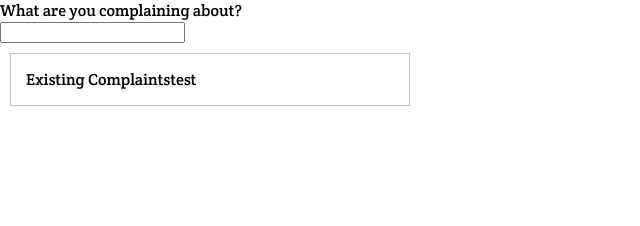
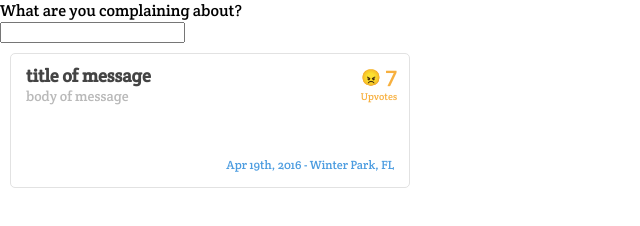
Before and after one commit to ddoria921/ODevs-React-Hack-Night, a React app: page / in a window 1280 px wide. Shown: the whole page, without its empty margins (0-640 px from the left). Built offline with nearby package versions, Linux system fonts and the light colour scheme.

Commit message:
Updates existingComplaint component
also removes goat comp

```diff
--- a/src/components/existingComplaint.js
+++ b/src/components/existingComplaint.js
@@ -7,8 +7,10 @@ class existingComplaint extends React.Component {
   render() {
     return (
       <div className='existingComplaint'>
-        <span>Existing Complaints</span>
-        test
+        <div className='complaintVotes'><span className='voteEmoji'>😠</span> 7<div className='voteText'>Upvotes</div></div>
+        <div className='complaintTitle'><strong>title of message{this.props.title}</strong></div>
+        <div className='complaintBody'>body of message{this.props.body}</div>
+        <div className='complaintInfo'>Apr 19th, 2016 - Winter Park, FL</div>
       </div>
     );
   }
--- a/src/components/existingComplaint.scss
+++ b/src/components/existingComplaint.scss
@@ -1,7 +1,50 @@
 .existingComplaint {
-  border: 1px solid #C0C0C0;
-  border-radius: 3;
-  padding:15px;
+  padding: 5px 5px 15px 15px;
+  border: 1px solid #e2e2e2;
+  border-radius: 5px;
   width: 400px;
   margin: 10px
 }
+.existingComplaint .complaintTitle {
+  font-size: 18px;
+  padding-top: 5px;
+  color: #444444
+}
+
+.existingComplaint .complaintBody {
+  font-size: 14px;
+  min-height: 60px;
+  color: #b9b9b9
+}
+
+.existingComplaint .complaintInfo {
+  padding-top: 10px;
+  padding-right: 10px;
+  text-align: right;
+  font-size: 12px;
+  color: #4D9DE0
+}
+
+.existingComplaint .complaintVotes {
+  z-index:2;
+  width: 50px;
+  height: 50px;
+  float: right;
+  color: #F7B03F;
+  font-size: 24px;
+  cursor: pointer;
+  text-align: center;
+  border-radius: 5px;
+}
+
+.existingComplaint .complaintVotes:hover {
+  background-color: #f1efef
+}
+
+.existingComplaint .voteText {
+  font-size: 10px
+}
+
+.existingComplaint .voteEmoji {
+  font-size: 16px
+}
--- a/src/components/goat-component.js
+++ /dev/null
@@ -1,10 +0,0 @@
-import React from 'react';
-
-class Goat extends React.Component {
-  render() {
-    return <span>🐐</span>;
-  }
-}
-
-// Export dependencies like this:
-export default Goat;
--- a/src/index.js
+++ b/src/index.js
@@ -6,7 +6,6 @@ import ReactDOM from 'react-dom';
 import './styles/main.scss';
 
 // Import dependencies like this:
-import Goat from './components/goat-component';
 import ExistingComplaint from './components/existingComplaint';
 import SearchBox from './components/SearchBox';
 
```
